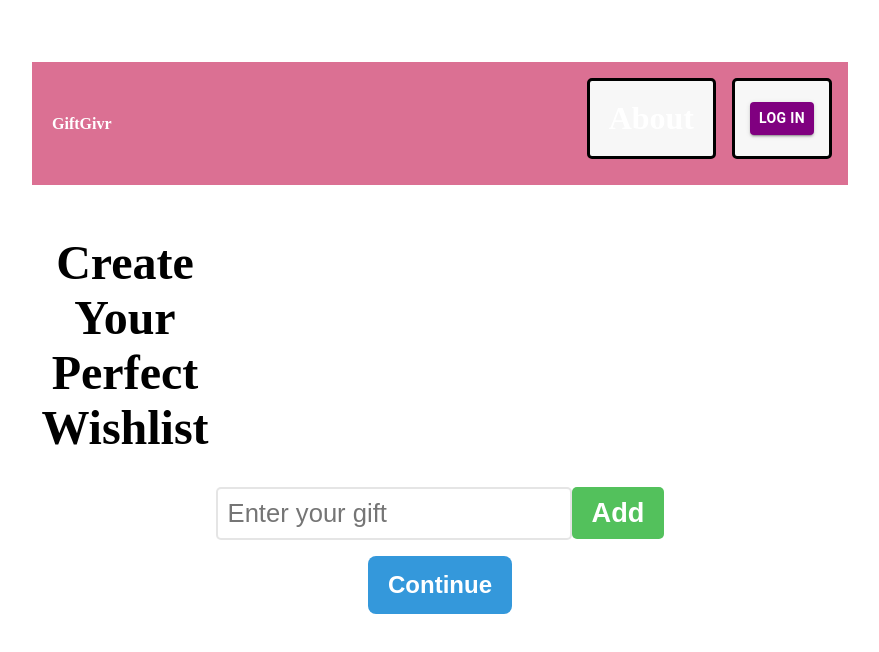
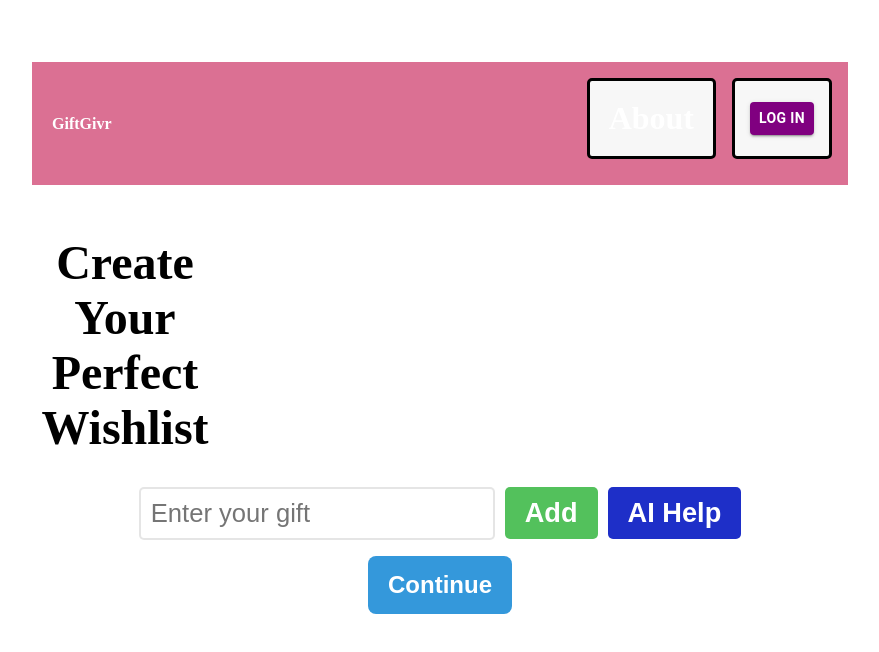
Before and after one commit to AndyNguwin/GiftGivr, a React (Vite) app: page /CreateWishlist in a window 1280 px wide. Shown: the top 652 px of the page, without its empty margins (200-1079 px from the left). Built offline with nearby package versions, Linux system fonts and the light colour scheme.

Commit message:
get ai assisantce done

```diff
--- a/src/pages/CreateWishList/CreateWishComp.tsx
+++ b/src/pages/CreateWishList/CreateWishComp.tsx
@@ -60,6 +60,15 @@ function WishList(){
                     onClick={addWish}>
                     Add
                 </button>
+
+                <a href="https://chatgpt.com/">
+                <button
+                    className="hover-button"
+                    onClick={addWish}>
+                    AI Help
+                    <div className="hover-popup">Get AI Help!</div>
+                </button>
+                </a>
             </div>
 
             <ol>
--- a/src/pages/CreateWishList/CreateWishList.css
+++ b/src/pages/CreateWishList/CreateWishList.css
@@ -20,12 +20,38 @@ button{
 }
 
 .add-button{
+    margin-left: 10px;
     background-color: hsl(125, 47%, 54%);
 }
 
 .add-button:hover{
     background-color: hsl(125, 47%, 44%);
 }
+
+.hover-button{
+    margin-left: 10px;
+    background-color: hsl(234, 74%, 45%);
+}
+
+.hover-button:hover{
+    background-color: hsl(234, 78%, 40%);
+}
+
+.hover-popup {
+    display: none;
+    position: absolute;
+    margin-left: 5%;
+
+    background-color: #000000;
+    padding: 10px;
+    border-radius: 5px;
+    box-shadow: 0px 4px 8px rgba(0, 0, 0, 0.1);
+    z-index: 10;
+  }
+
+  .hover-button:hover .hover-popup {
+    display: block;
+  }
 
 input[type="text"]{
     font-size: 1.6rem;
```
